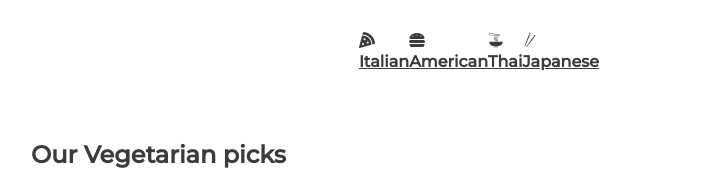
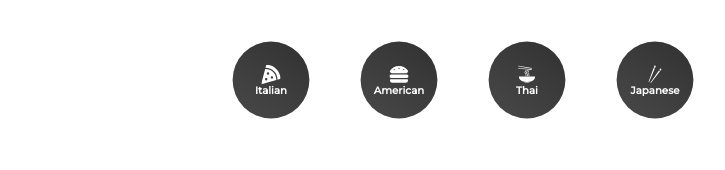
Before and after one commit to firojkabir/deliciousss, a React (Create React App) app: page / in a window 1280 px wide. Shown: the top 170 px of the page, without its empty margins (161-886 px from the left). Built offline with nearby package versions, Linux system fonts and the light colour scheme; no server answers.

Commit message:
Modify navlink for active

```diff
--- a/src/components/Category.jsx
+++ b/src/components/Category.jsx
@@ -7,22 +7,22 @@
 function Category() {
   return (
     <List>
-      <NavLink to={"/cuisine/Italian"}>
+      <StyleLink to={"/cuisine/Italian"}>
         <FaPizzaSlice />
         <h4>Italian</h4>
-      </NavLink>
-      <NavLink to={"/cuisine/American"}>
+      </StyleLink>
+      <StyleLink to={"/cuisine/American"}>
         <FaHamburger />
         <h4>American</h4>
-      </NavLink>
-      <NavLink to={"/cuisine/Thai"}>
+      </StyleLink>
+      <StyleLink to={"/cuisine/Thai"}>
         <GiNoodles />
         <h4>Thai</h4>
-      </NavLink>
-      <NavLink to={"/cuisine/Japanese"}>
+      </StyleLink>
+      <StyleLink to={"/cuisine/Japanese"}>
         <GiChopsticks />
         <h4>Japanese</h4>
-      </NavLink>
+      </StyleLink>
     </List>
   );
 }
@@ -33,4 +33,39 @@
   margin: 2rem 0rem;
 `;
 
+const StyleLink = styled(NavLink)`
+  display: flex;
+  flex-direction: column;
+  justify-content: center;
+  align-items: center;
+  border-radius: 50%;
+  margin-right: 2rem;
+  text-decoration: none;
+  background: linear-gradient(35deg, #494949, #313131);
+  width: 6rem;
+  height: 6rem;
+  cursor: pointer;
+  transform: scale(0.8);
+
+  h4 {
+    color: white;
+    font-size: 0.8rem;
+  }
+
+  svg {
+    color: white;
+    font-size: 1.5rem;
+  }
+  &.active {
+    background: linear-gradient(to right, #f27121, #e94057);
+
+    svg {
+      color: white;
+    }
+    h4 {
+      color: white;
+    }
+  }
+`;
+
 export default Category;
```
